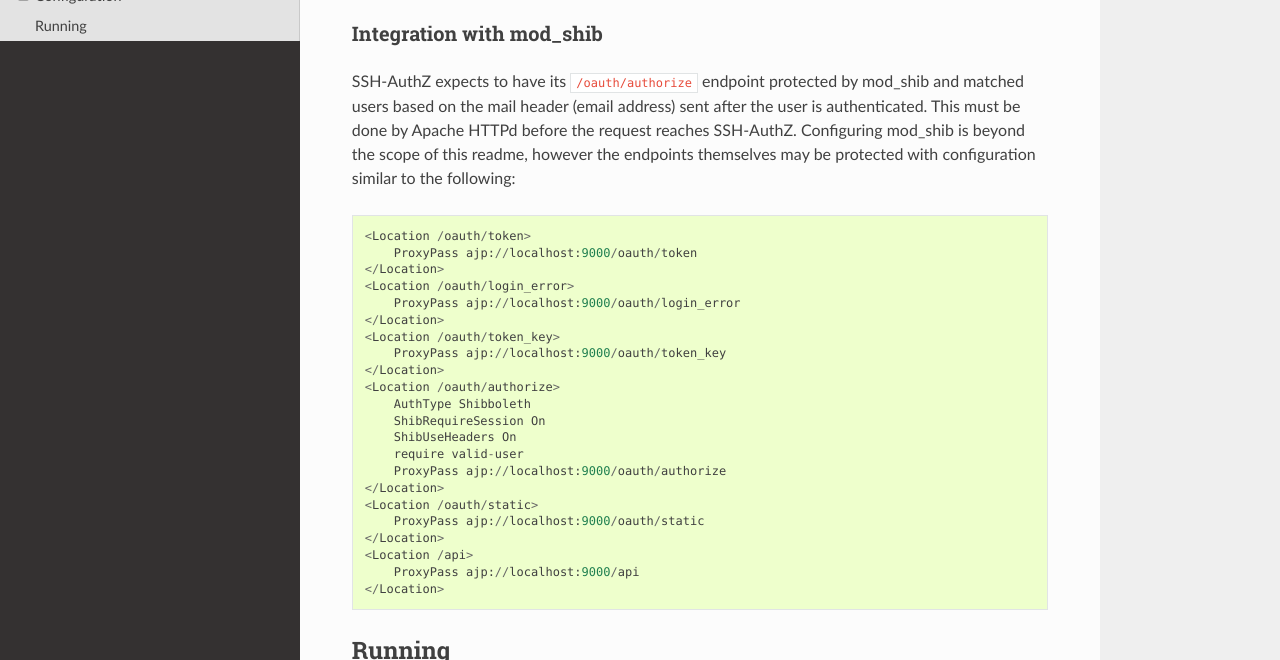
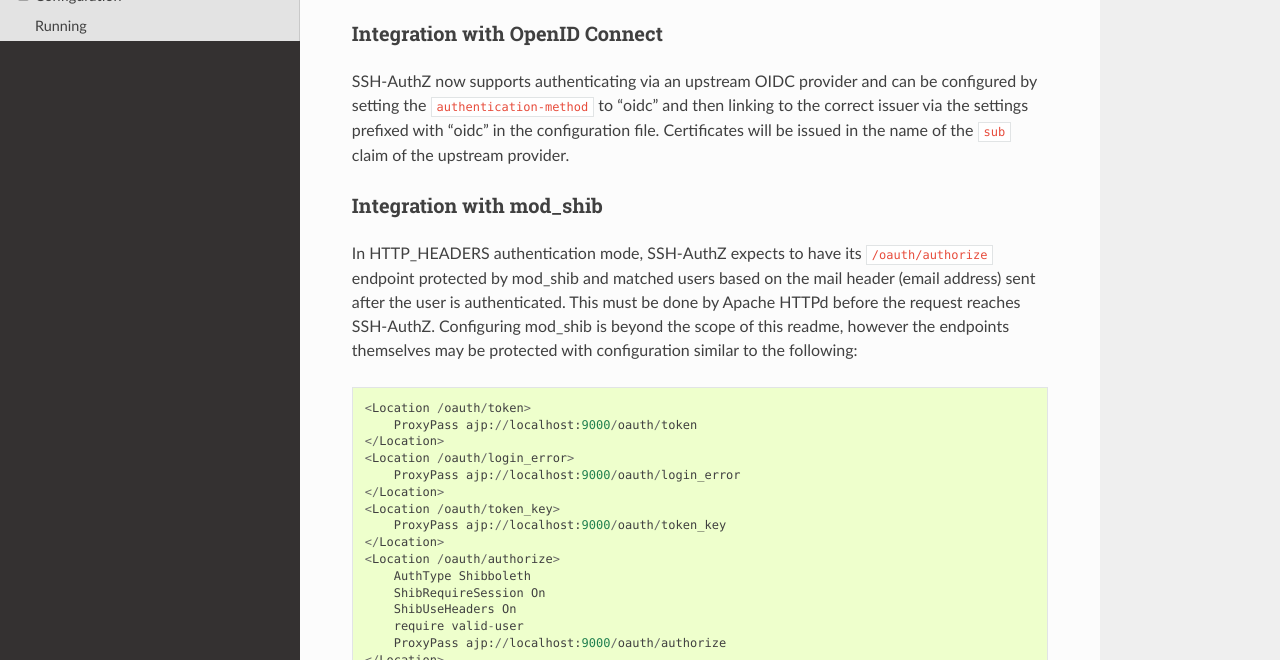
Before and after one commit to monash-merc/ssh-authz, a Sphinx documentation site: the page built from docs/administration-guide.rst, in a window 1280 px wide and 900 px high, scrolled down 656 px, cut to the strip 240-900 px from the top of the window. Built offline with Sphinx 7.4.7 and the Read the Docs theme 2.0.0, drawn with Linux system fonts in a browser that asks for light colours; pages that are not in the unit, such as notebooks, are missing from menus; some of the changed text lies outside the part shown.

Commit message:
add some basic docs about the OIDC authentication method

```diff
--- a/docs/administration-guide.rst
+++ b/docs/administration-guide.rst
@@ -27,12 +27,19 @@
 .. literalinclude:: ../config_example/clients.xml
    :linenos:
 
+Integration with OpenID Connect
+~~~~~~~~~~~~~~~~~~~~~~~~~~~~~~~
+SSH-AuthZ now supports authenticating via an upstream OIDC provider and can be configured by setting the
+:code:`authentication-method` to "oidc" and then linking to the correct issuer via the settings prefixed
+with "oidc" in the configuration file. Certificates will be issued in the name of the :code:`sub` claim
+of the upstream provider.
+
 Integration with mod_shib
 ~~~~~~~~~~~~~~~~~~~~~~~~~
-SSH-AuthZ expects to have its :code:`/oauth/authorize` endpoint protected by mod_shib and matched users based on the
-mail header (email address) sent after the user is authenticated. This must be done by Apache HTTPd before the request
-reaches SSH-AuthZ. Configuring mod_shib is beyond the scope of this readme, however the endpoints themselves may be
-protected with configuration similar to the following::
+In HTTP_HEADERS authentication mode, SSH-AuthZ expects to have its :code:`/oauth/authorize` endpoint protected by
+mod_shib and matched users based on the mail header (email address) sent after the user is authenticated. This
+must be done by Apache HTTPd before the request reaches SSH-AuthZ. Configuring mod_shib is beyond the scope of
+this readme, however the endpoints themselves may be protected with configuration similar to the following::
 
     <Location /oauth/token>
         ProxyPass ajp://localhost:9000/oauth/token
```
Also changed, not shown: other parts of docs/administration-guide.rst (+1 -1 lines).
